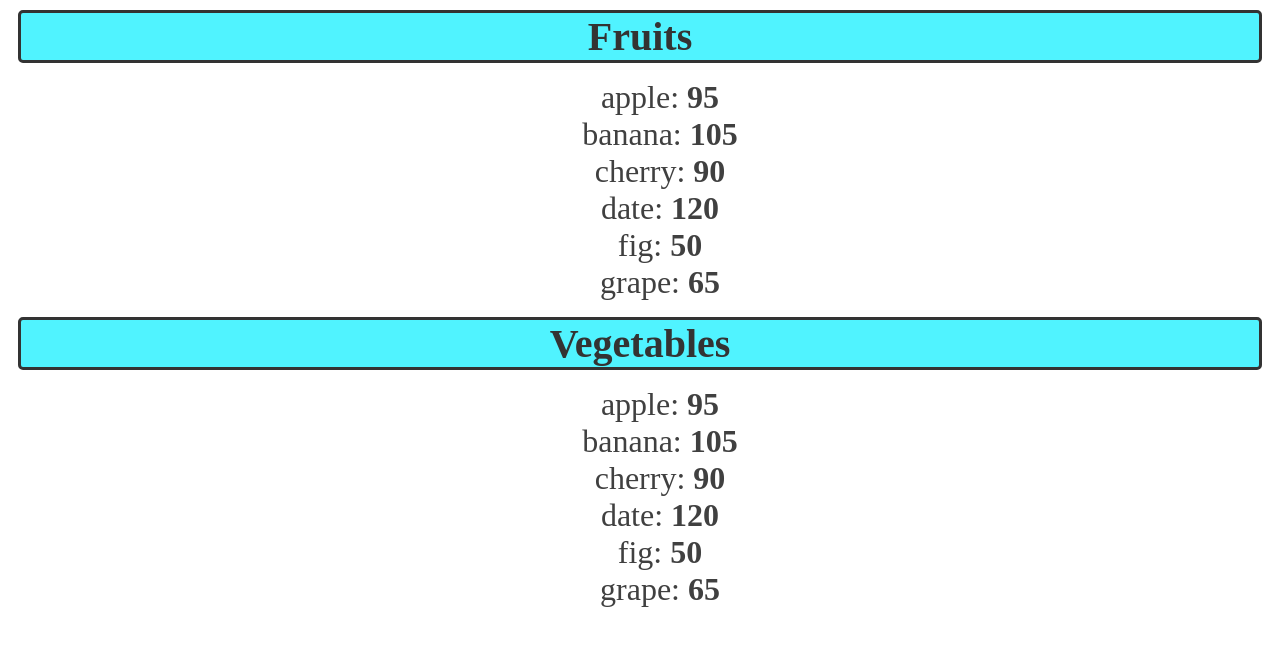
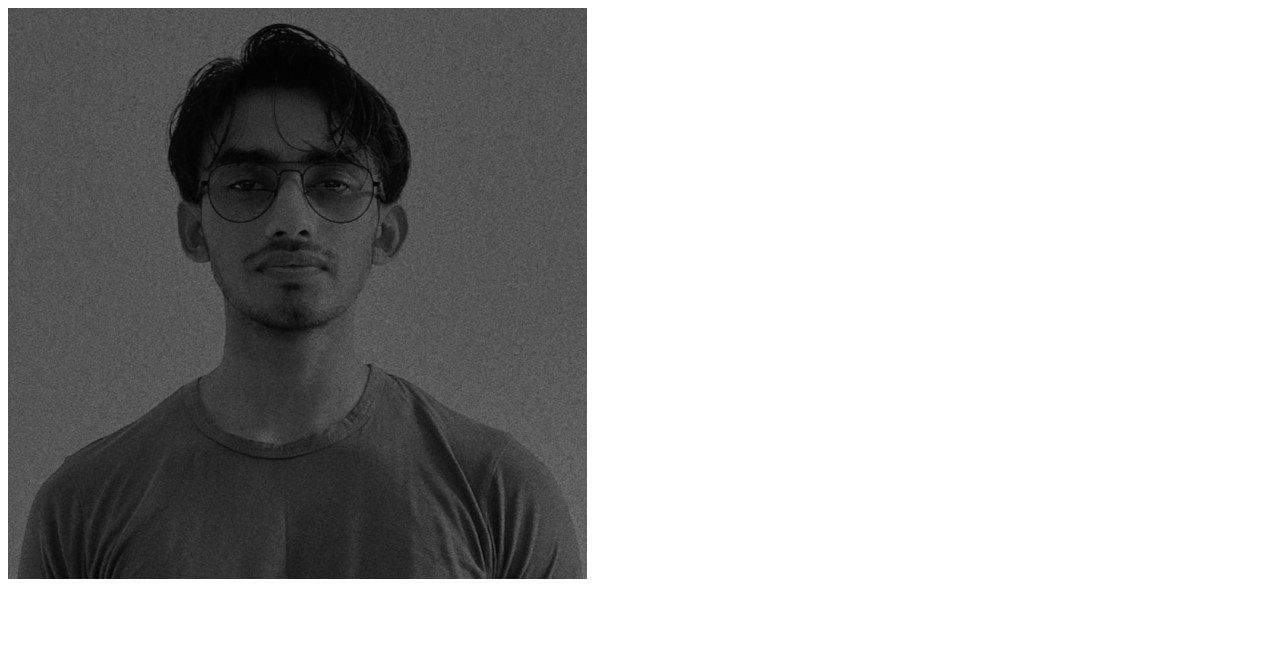
Before and after one commit to AlthafRifath/react-practice, a React (Vite) app: page / in a window 1280 px wide. Shown: the top 646 px of the page. Built offline with nearby package versions, Linux system fonts and the light colour scheme.

Commit message:
Click Events

```diff
--- a/src/App.jsx
+++ b/src/App.jsx
@@ -1,26 +1,7 @@
-import List from "./List";
+import ProfilePic from './ProfilePicture.jsx';
 
 function App() {
-
-  const fruits = [{id: 1, name:'apple', calories:95},
-                    {id: 2, name:'banana', calories:105},
-                    {id: 3, name:'cherry', calories:90},
-                    {id: 4, name:'date', calories:120},
-                    {id: 5, name:'fig', calories:50},
-                    {id: 6, name:'grape', calories:65},];
-
-  const vegetables = [{id: 1, name:'apple', calories:95},
-                    {id: 2, name:'banana', calories:105},
-                    {id: 3, name:'cherry', calories:90},
-                    {id: 4, name:'date', calories:120},
-                    {id: 5, name:'fig', calories:50},
-                    {id: 6, name:'grape', calories:65},];
-  return (
-    <>
-      {fruits.length > 0 ? <List items={fruits} category="Fruits" /> : null}
-      {vegetables.length > 0 ? <List items={vegetables} category="Vegetables" /> : null}
-    </>
-  );
+  return(<ProfilePic />)
 }
 
 export default App;
--- /dev/null
+++ b/src/ProfilePicture.jsx
@@ -0,0 +1,9 @@
+function ProfilePicture() {
+
+    const imageUrl = './src/assets/Profile.jpg';
+
+    const handleClick = (e) => e.target.style.display = 'none';
+
+    return(<img onClick={(e) => handleClick(e)} src={imageUrl} alt="Profile Picture" />)
+}
+export default ProfilePicture;
```
Also changed, not shown: src/Button.jsx (added, +18 -0 lines).
